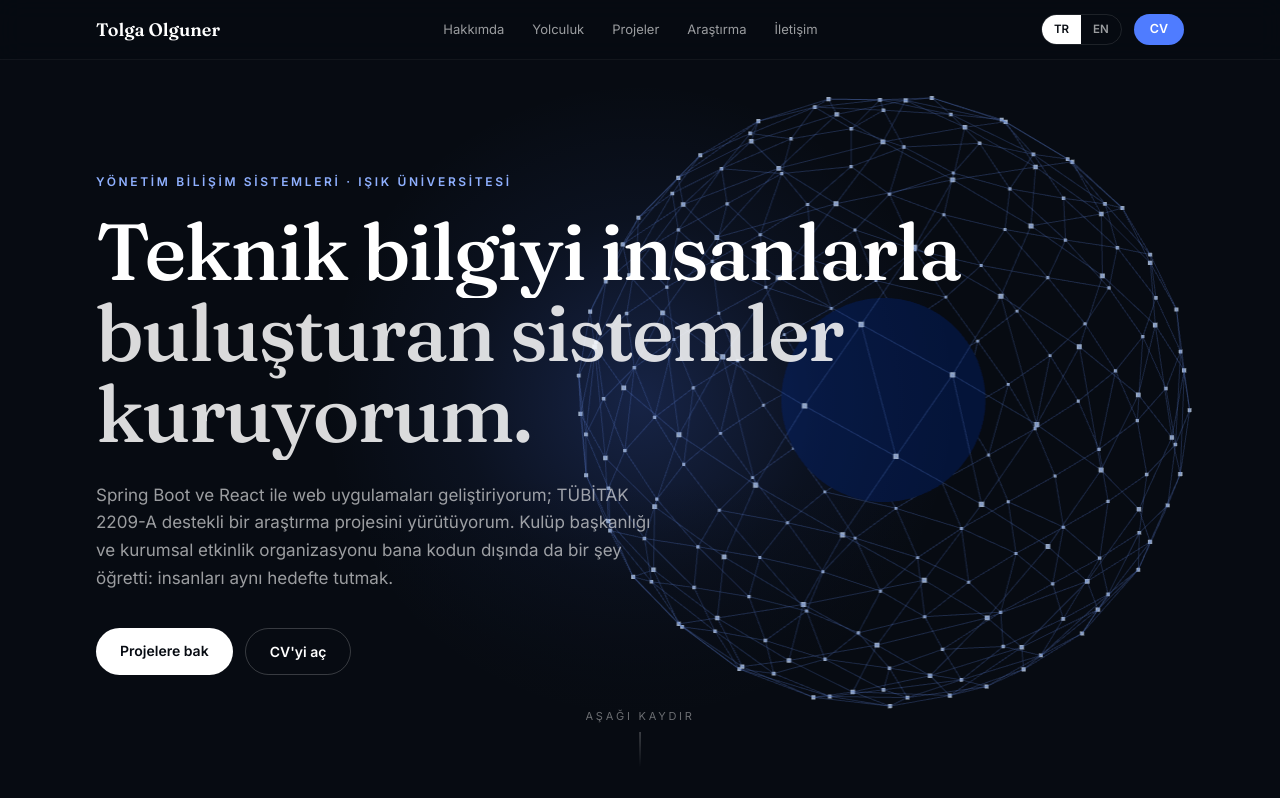
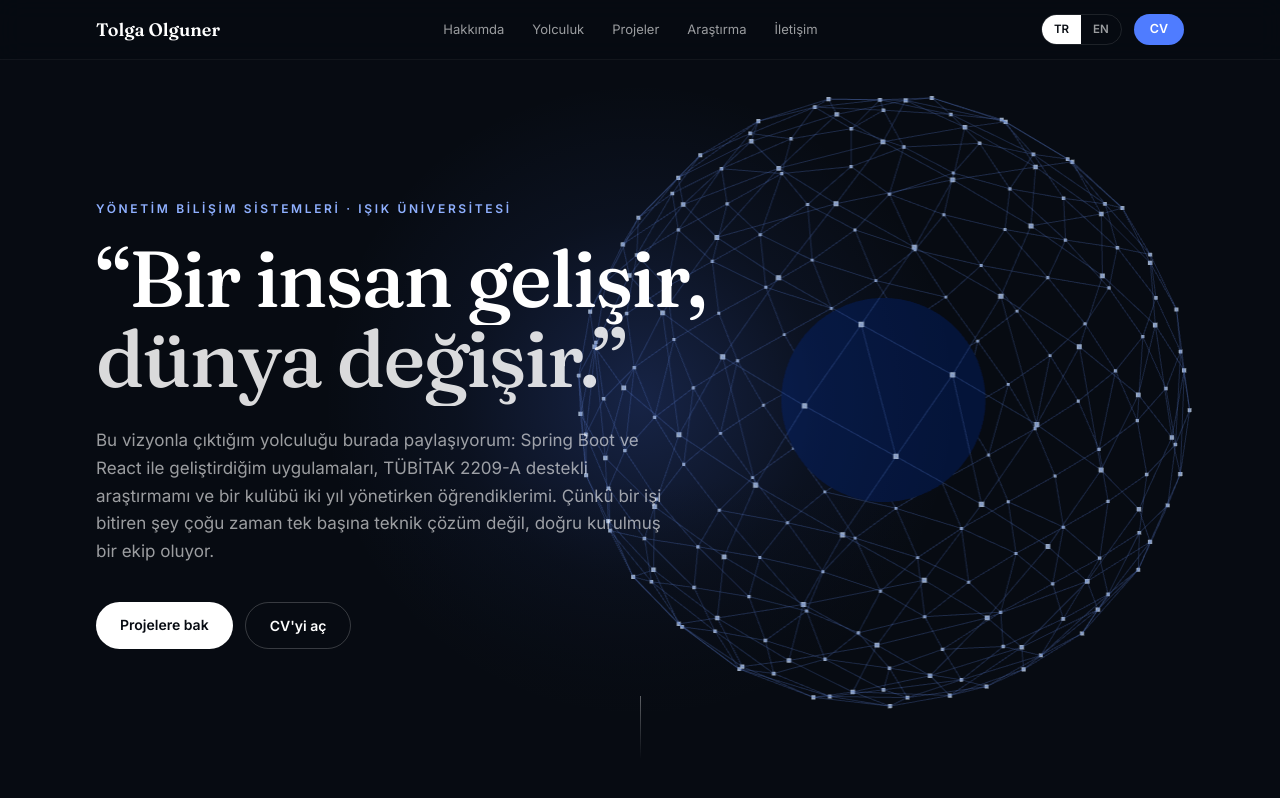
Before and after one commit to tolguner/tolguner.github.io, a Next.js app: page / in a window 1280 px wide. Shown: the top 798 px of the page. Built offline with nearby package versions, Linux system fonts and the light colour scheme; no server answers.

Commit message:
feat(site): giris bolumu vizyon alintisiyla yeniden yazildi, kaydirma yazisi kaldirildi

```diff
--- a/src/components/home/Home.tsx
+++ b/src/components/home/Home.tsx
@@ -194,9 +194,8 @@ export default function Home({ repos }: { repos: Repo[] }) {
             <a href="/cv/" className="rounded-full border border-white/20 px-6 py-3 text-[14px] font-semibold text-white transition hover:border-white/50">{t.hero.ctaCv}</a>
           </div>
         </div>
-        <div className="hero-fade absolute bottom-8 left-1/2 z-10 -translate-x-1/2 text-[11px] uppercase tracking-[0.25em] text-white/40">
-          <span className="mb-2 block text-center">{t.hero.scroll}</span>
-          <span className="mx-auto block h-9 w-px animate-pulse bg-gradient-to-b from-white/60 to-transparent" />
+        <div aria-hidden className="hero-fade absolute bottom-10 left-1/2 z-10 -translate-x-1/2">
+          <span className="block h-16 w-px animate-pulse bg-gradient-to-b from-white/55 to-transparent" />
         </div>
       </section>
 
--- a/src/content-home.ts
+++ b/src/content-home.ts
@@ -7,7 +7,7 @@ export type Step = { n: string; title: string; text: string };
 
 export type HomeDict = {
   nav: { about: string; journey: string; projects: string; research: string; contact: string; cv: string };
-  hero: { kicker: string; line1: string; line2: string; sub: string; ctaProjects: string; ctaCv: string; scroll: string };
+  hero: { kicker: string; line1: string; line2: string; sub: string; ctaProjects: string; ctaCv: string };
   stats: Stat[];
   about: { title: string; p1: string; p2: string; facts: { k: string; v: string }[]; badges: { k: string; v: string }[] };
   journey: { title: string; sub: string; rangeLabel: string; stops: Stop[] };
@@ -23,12 +23,11 @@ export const home: Record<Lang, HomeDict> = {
     nav: { about: "Hakkımda", journey: "Yolculuk", projects: "Projeler", research: "Araştırma", contact: "İletişim", cv: "CV" },
     hero: {
       kicker: "Yönetim Bilişim Sistemleri · Işık Üniversitesi",
-      line1: "Teknik bilgiyi insanlarla",
-      line2: "buluşturan sistemler kuruyorum.",
-      sub: "Spring Boot ve React ile web uygulamaları geliştiriyorum; TÜBİTAK 2209-A destekli bir araştırma projesini yürütüyorum. Kulüp başkanlığı ve kurumsal etkinlik organizasyonu bana kodun dışında da bir şey öğretti: insanları aynı hedefte tutmak.",
+      line1: "“Bir insan gelişir,",
+      line2: "dünya değişir.”",
+      sub: "Bu vizyonla çıktığım yolculuğu burada paylaşıyorum: Spring Boot ve React ile geliştirdiğim uygulamaları, TÜBİTAK 2209-A destekli araştırmamı ve bir kulübü iki yıl yönetirken öğrendiklerimi. Çünkü bir işi bitiren şey çoğu zaman tek başına teknik çözüm değil, doğru kurulmuş bir ekip oluyor.",
       ctaProjects: "Projelere bak",
       ctaCv: "CV'yi aç",
-      scroll: "Aşağı kaydır",
     },
     stats: [
       { value: 3.43, decimals: 2, label: "Genel not ortalaması / 4" },
@@ -115,12 +114,11 @@ export const home: Record<Lang, HomeDict> = {
     nav: { about: "About", journey: "Journey", projects: "Projects", research: "Research", contact: "Contact", cv: "CV" },
     hero: {
       kicker: "Management Information Systems · Işık University",
-      line1: "I build systems that bring",
-      line2: "technology and people together.",
-      sub: "I develop web applications with Spring Boot and React and lead a TÜBİTAK 2209-A funded research project. Running a student club and organizing corporate events taught me something beyond code: keeping people aligned on one goal.",
+      line1: "“When a person grows,",
+      line2: "the world changes.”",
+      sub: "This is the vision I set out with, and the journey I share here: the applications I build with Spring Boot and React, the TÜBİTAK 2209-A funded research I lead, and what two years of running a student club taught me — that what finishes a job is rarely the technical solution alone, but a team put together well.",
       ctaProjects: "See projects",
       ctaCv: "Open CV",
-      scroll: "Scroll",
     },
     stats: [
       { value: 3.43, decimals: 2, label: "GPA / 4" },
```
